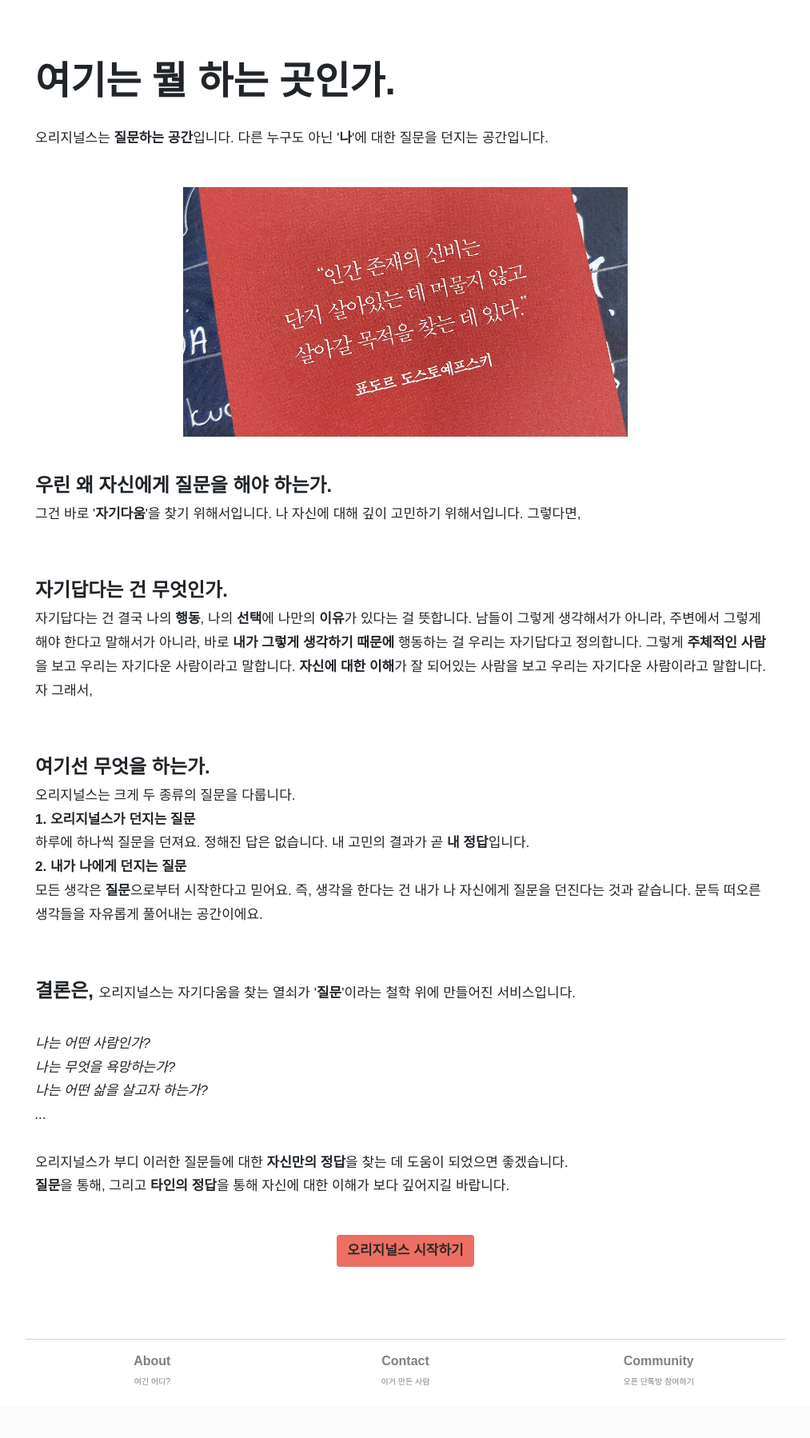
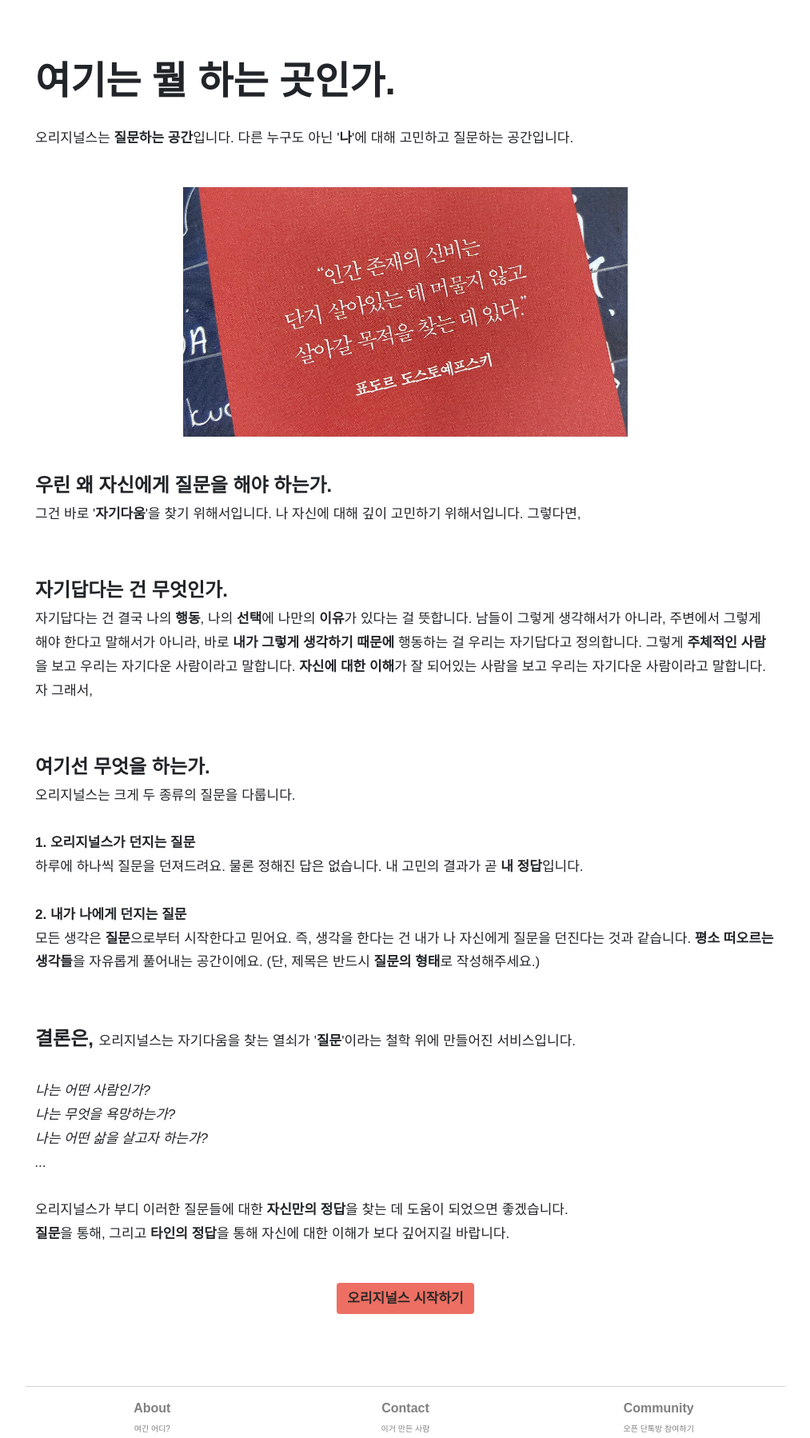
Before and after one commit to RyanYJOh/museum, a Django app: page /about in a window 1280 px wide. Shown: the part 74-1872 px from the top of the page at 80% size, without its empty margins (133-1146 px from the left). Before the commit the page ends 1806 px from the top, so only its background shows below. Run offline with Django 3.2, Linux system fonts and the light colour scheme; some libraries are stand-ins or nearby versions; some web fonts are replaced.

Commit message:
minor changes

```diff
--- a/museum/dashboard/models.py
+++ b/museum/dashboard/models.py
@@ -29,4 +29,4 @@ class Clicks(models.Model):
     clicked_user_type = models.CharField(max_length=20, choices=USER_TYPE)
 
     def __str__(self):
-        return ('Viewed by ' + str(self.clicked_user_type) + ' from [' + str(self.clicked_from) + ']')
+        return ('Viewed by ' + str(self.clicked_user_type) + ' from [' + str(self.clicked_from) + '], on ' + str(self.clicked_at))
--- a/museum/main/templates/main/C_ans_us.html
+++ b/museum/main/templates/main/C_ans_us.html
@@ -22,7 +22,7 @@
 </div>
 <div class="row">
     <div class="col">
-        <div class="text-m textbunch">{{today_ques.body}}</div>
+        <div class="text-m textbunch">{{today_ques.body|linebreaks}}</div>
     </div>
 </div>
 {% elif mode == 'update' %}
@@ -33,7 +33,7 @@
 </div>
 <div class="row">
     <div class="col">
-        <div class="text-m textbunch">{{this_question.body}}</div>
+        <div class="text-m textbunch">{{this_question.body|linebreaks}}</div>
     </div>
 </div>
 {% endif %}
@@ -64,7 +64,7 @@
         {% if next_ques_ready == 'False' %}
         <div class="row">
             <div class="col">
-                <div class="my-ans-box">{{my_ans_for_this_ques.body}}</div>
+                <div class="my-ans-box">{{my_ans_for_this_ques.body|linebreaks}}</div>
             </div>
         </div>
         <div class="row">
--- a/museum/main/templates/main/about.html
+++ b/museum/main/templates/main/about.html
@@ -15,7 +15,7 @@
         </div>
         <div class="row-h-20"></div>
         <p class="textbunch text-m">
-            오리지널스는 <span class="bolder">질문하는 공간</span>입니다. 다른 누구도 아닌 '<span class="bolder">나</span>'에 대한 질문을 던지는 공간입니다.<br><br>
+            오리지널스는 <span class="bolder">질문하는 공간</span>입니다. 다른 누구도 아닌 '<span class="bolder">나</span>'에 대해 고민하고 질문하는 공간입니다.<br><br>
         </p>
         <div class="center">
             <img src="{% static 'museum/images/about.jpg' %}" class="img-detail-page" alt="main image">
@@ -30,12 +30,13 @@
             바로 <span class="bolder">내가 그렇게 생각하기 때문에</span> 행동하는 걸 우리는 자기답다고 정의합니다. <br class="mobile-only"> 그렇게 <span class="bolder">주체적인 사람</span>을 보고 우리는 자기다운 사람이라고 말합니다. <span class="bolder">자신에 대한 이해</span>가 잘 되어있는 사람을 보고 우리는 자기다운 사람이라고 말합니다. 자 그래서,<br><br><br>
 
             <span class="text-l">여기선 무엇을 하는가.</span><br>
-            오리지널스는 크게 두 종류의 질문을 다룹니다. <br>
+            오리지널스는 크게 두 종류의 질문을 다룹니다. <br><br>
             <span class="bolder">1. 오리지널스가 던지는 질문</span><br>
-            하루에 하나씩 질문을 던져요. 정해진 답은 없습니다. 내 고민의 결과가 곧 <span class="bolder">내 정답</span>입니다.<br>
+            하루에 하나씩 질문을 던져드려요. 물론 정해진 답은 없습니다. 내 고민의 결과가 곧 <span class="bolder">내 정답</span>입니다.<br><br>
 
             <span class="bolder">2. 내가 나에게 던지는 질문</span><br>
-            모든 생각은 <span class="bolder">질문</span>으로부터 시작한다고 믿어요. 즉, 생각을 한다는 건 내가 나 자신에게 질문을 던진다는 것과 같습니다. 문득 떠오른 생각들을 자유롭게 풀어내는 공간이에요.<br><br><br>
+            모든 생각은 <span class="bolder">질문</span>으로부터 시작한다고 믿어요. 즉, 생각을 한다는 건 내가 나 자신에게 질문을 던진다는 것과 같습니다.
+            <span class="bolder">평소 떠오르는 생각들</span>을 자유롭게 풀어내는 공간이에요. <br class='mobile-only'>(단, 제목은 반드시 <span class="bolder">질문의 형태</span>로 작성해주세요.)<br><br><br>
 
             <span class="text-l">결론은, </span>
             오리지널스는 자기다움을 찾는 열쇠가 '<span class="bolder">질문</span>'이라는 철학 위에 만들어진 서비스입니다.<br><br>
```
